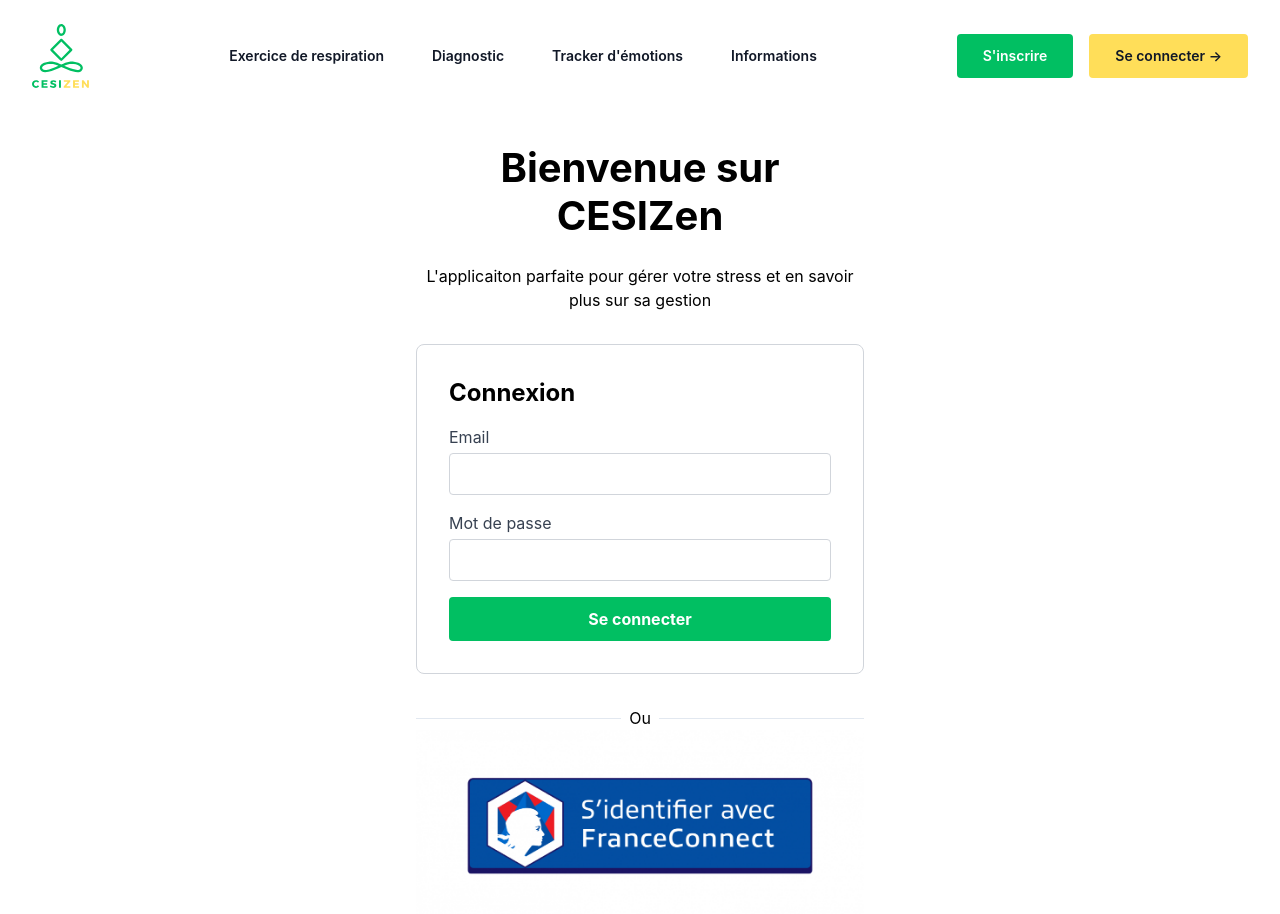
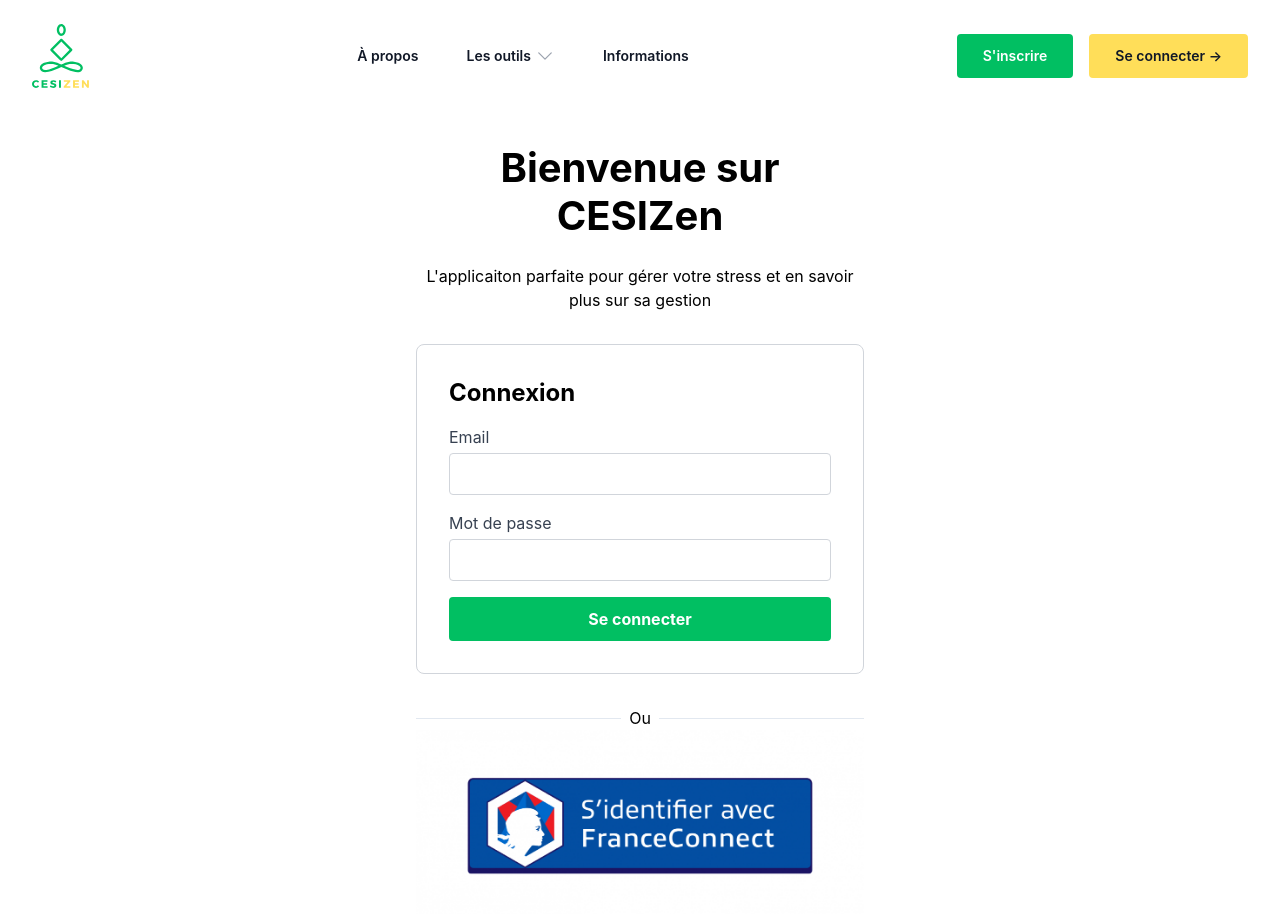
Before and after one commit to nico-private-dev/CESIZen, a React (Vite) app in the folder frontend/: page /login in a window 1280 px wide. Shown: the top 914 px of the page. Built offline with nearby package versions, Linux system fonts and the light colour scheme; the HTML template or start-up script is replaced by a standard one.

Commit message:
changement dropdown navbar

```diff
--- a/frontend/src/components/Navbar.tsx
+++ b/frontend/src/components/Navbar.tsx
@@ -4,13 +4,49 @@ import { useAuth } from '../context/AuthContext';
 import {
   Dialog,
   DialogPanel,
+  Disclosure,
+  DisclosureButton,
+  DisclosurePanel,
+  Popover,
+  PopoverButton,
   PopoverGroup,
+  PopoverPanel,
 } from '@headlessui/react';
 import {
   Bars3Icon,
   XMarkIcon,
-  UserCircleIcon
+  UserCircleIcon,
+  ChevronDownIcon,
 } from '@heroicons/react/24/outline';
+import { BsLungs, BsEmojiSmile, BsGraphUp, BsPerson } from 'react-icons/bs';
+
+
+const tools = [
+  {
+    name: 'Exercice de respiration',
+    description: 'Apprenez à gérer votre stress grâce à des exercices de respiration guidés',
+    href: '/exercice-respiration',
+    icon: BsLungs, // Remplacez par l'icône appropriée
+  },
+  {
+    name: 'Diagnostic',
+    description: 'Évaluez votre niveau de stress',
+    href: '#',
+    icon: BsGraphUp, // Remplacez par l'icône appropriée
+  },
+  {
+    name: 'Tracker d\'émotions',
+    description: 'Suivez vos émotions au quotidien',
+    href: '#',
+    icon: BsEmojiSmile, // Remplacez par l'icône appropriée
+  },
+  {
+    name: 'Activités détentes',
+    description: 'Gérez votre stress grâce à des activités relaxantes',
+    href: '#',
+    icon: BsPerson, // Remplacez par l'icône appropriée
+  }
+];
 
 const Navbar: React.FC = () => {
   const { isAuthenticated, logout } = useAuth();
@@ -40,17 +76,41 @@ const Navbar: React.FC = () => {
           </button>
         </div>
         <PopoverGroup className="hidden lg:flex lg:gap-x-12">
+          <Link to="/about" className="text-sm font-semibold leading-6 text-gray-900">
+            À propos
+          </Link>
+          <Popover className="relative flex">
+            <PopoverButton className="flex items-center gap-x-1 text-sm font-semibold text-gray-900">
+              Les outils
+              <ChevronDownIcon aria-hidden="true" className="h-5 w-5 flex-none text-gray-400" />
+            </PopoverButton>
 
-          <Link to="/exercice-respiration" className="text-sm font-semibold leading-6 text-gray-900">
-            Exercice de respiration
+            <PopoverPanel
+              transition
+              className="absolute top-full -left-8 z-10 mt-3 w-screen max-w-md overflow-hidden rounded-3xl bg-white ring-1 shadow-lg ring-gray-900/5 transition data-closed:translate-y-1 data-closed:opacity-0 data-enter:duration-200 data-enter:ease-out data-leave:duration-150 data-leave:ease-in"
+            >
+              <div className="p-4">
+                {tools.map((item) => (
+                  <div
+                    key={item.name}
+                    className="group relative flex items-center gap-x-6 rounded-lg p-4 text-sm hover:bg-gray-50"
+                  >
+                    <div className="flex h-11 w-11 flex-none items-center justify-center rounded-lg bg-gray-50 group-hover:bg-white">
+                      <item.icon aria-hidden="true" className="h-6 w-6 text-gray-600 group-hover:text-indigo-600" />
+                    </div>
+                    <div className="flex-auto">
+                      <Link to={item.href} className="block font-semibold text-gray-900">
+                        {item.name}
+                        <span className="absolute inset-0" />
                       </Link>
-          <Link to="/" className="text-sm font-semibold leading-6 text-gray-900">
-            Diagnostic
-          </Link>
-          <Link to="/" className="text-sm font-semibold leading-6 text-gray-900">
-            Tracker d'émotions
-          </Link>
-          <Link to="/" className="text-sm font-semibold leading-6 text-gray-900">
+                      <p className="mt-1 text-gray-600">{item.description}</p>
+                    </div>
+                  </div>
+                ))}
+              </div>
+            </PopoverPanel>
+          </Popover>
+          <Link to="/information" className="text-sm font-semibold leading-6 text-gray-900">
             Informations
           </Link>
         </PopoverGroup>
@@ -103,23 +163,35 @@ const Navbar: React.FC = () => {
           <div className="mt-6 flow-root">
             <div className="-my-6 divide-y divide-gray-500/10">
               <div className="space-y-2 py-6">
+                <Disclosure as="div" className="-mx-3">
+                  <DisclosureButton className="group flex w-full items-center justify-between rounded-lg py-2 pr-3.5 pl-3 text-base font-semibold text-gray-900 hover:bg-gray-50">
+                    Les outils
+                    <ChevronDownIcon aria-hidden="true" className="h-5 w-5 flex-none group-data-open:rotate-180" />
+                  </DisclosureButton>
+                  <DisclosurePanel className="mt-2 space-y-2">
+                    {tools.map((item) => (
+                      <DisclosureButton
+                        key={item.name}
+                        as="a"
+                        href={item.href}
+                        className="block rounded-lg py-2 pr-3 pl-6 text-sm font-semibold text-gray-900 hover:bg-gray-50"
+                      >
+                        {item.name}
+                      </DisclosureButton>
+                    ))}
+                  </DisclosurePanel>
+                </Disclosure>
                 <Link
-                  to="/exercice-respiration"
-                  className="-mx-3 block rounded-lg px-3 py-2 text-base font-semibold leading-7 text-gray-900 hover:bg-gray-50"
+                  to="/about"
+                  className="-mx-3 block rounded-lg px-3 py-2 text-base font-semibold text-gray-900 hover:bg-gray-50"
                 >
-                  Exercice de respiration
+                  À propos
                 </Link>
                 <Link
-                  to="/"
-                  className="-mx-3 block rounded-lg px-3 py-2 text-base font-semibold leading-7 text-gray-900 hover:bg-gray-50"
+                  to="/information"
+                  className="-mx-3 block rounded-lg px-3 py-2 text-base font-semibold text-gray-900 hover:bg-gray-50"
                 >
-                  Diagnostic
-                </Link>
-                <Link
-                  to="/"
-                  className="-mx-3 block rounded-lg px-3 py-2 text-base font-semibold leading-7 text-gray-900 hover:bg-gray-50"
-                >
-                  Tracker
+                  Informations
                 </Link>
               </div>
               <div className="py-6">
```
Lines whose indentation alone changed are shown as unchanged.
